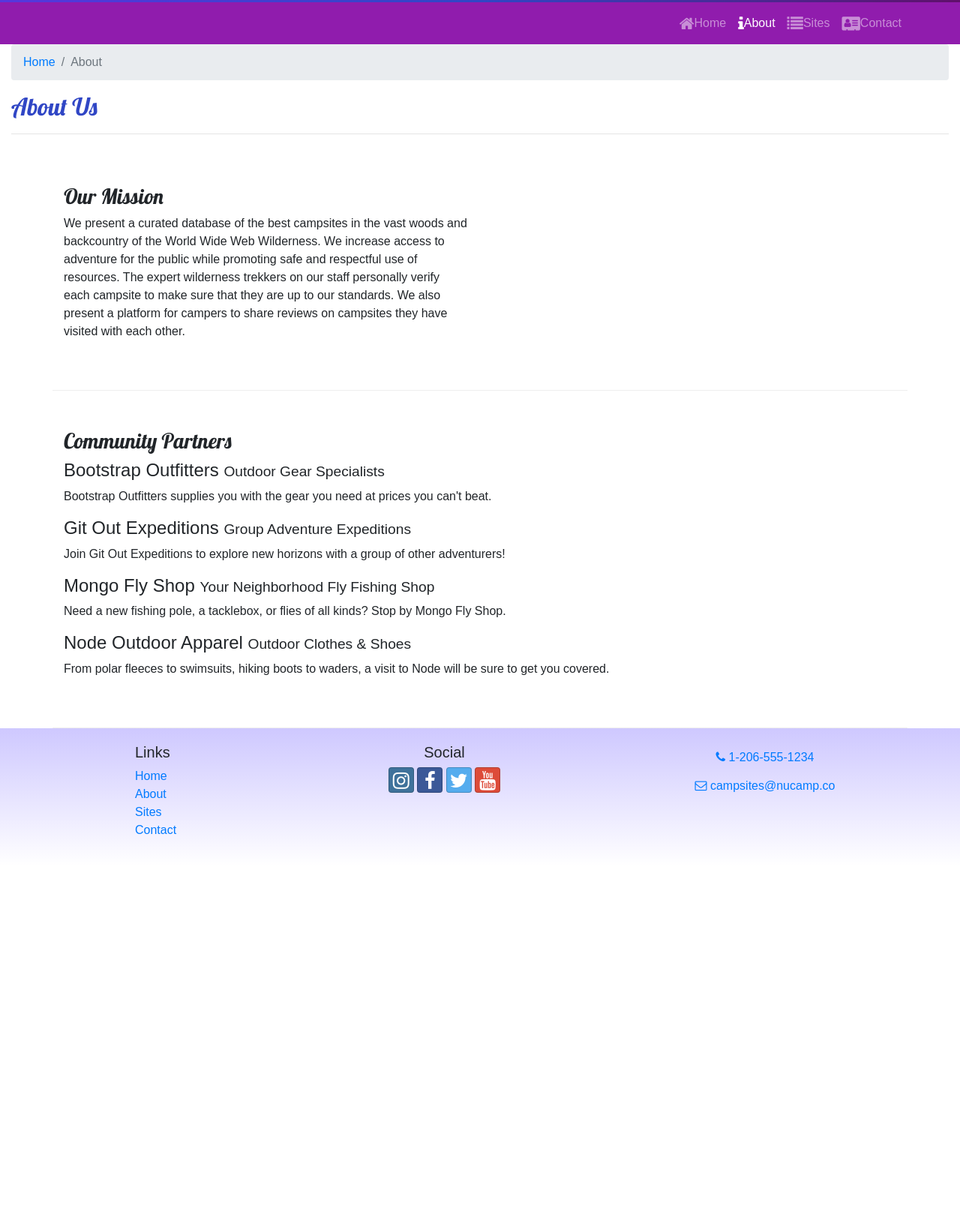
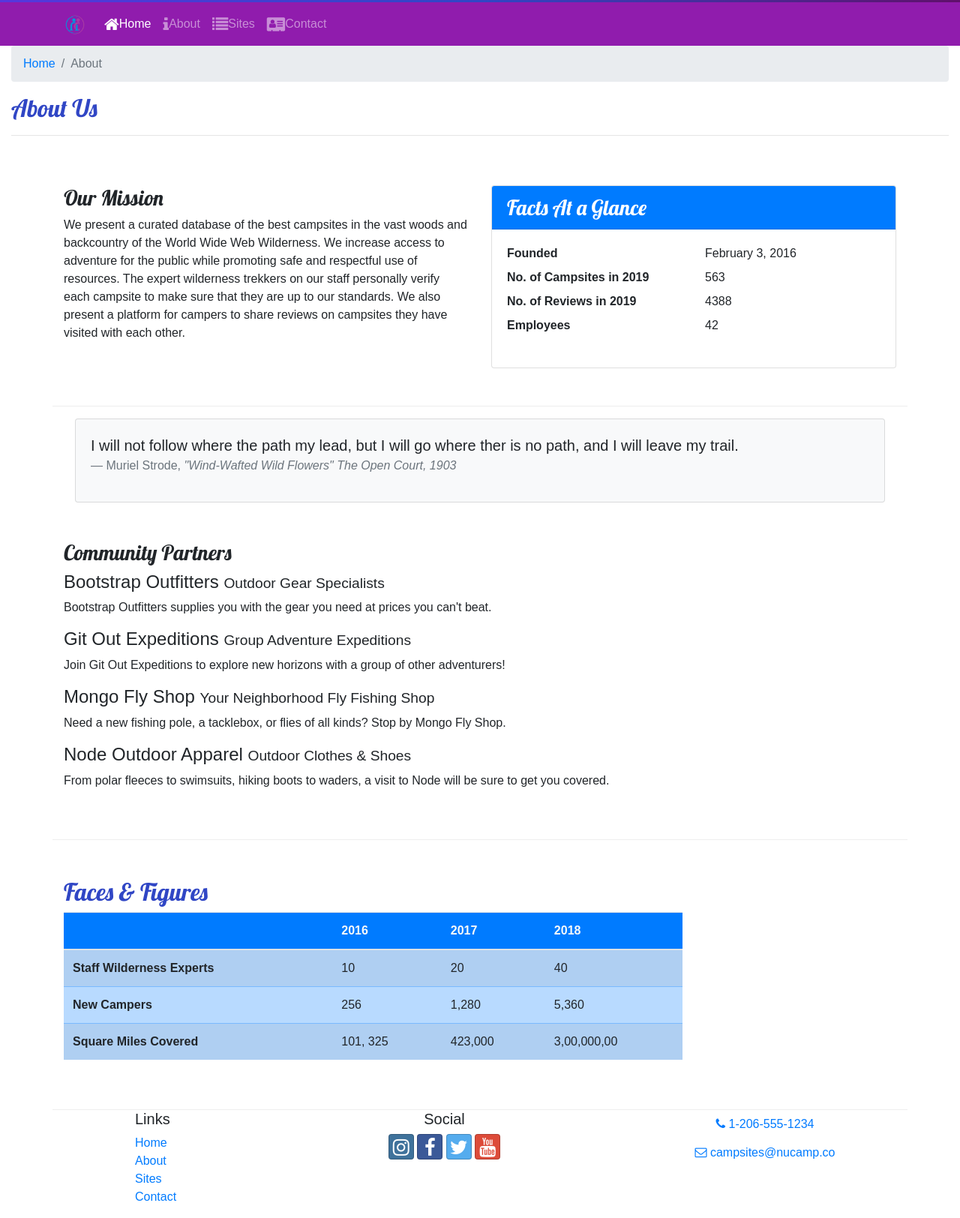
Before and after one commit to karacdev/nucamp-class-files, a website: page aboutus.html in a window 1280 px wide. Shown: the part 159-1783 px from the top of the page at 75% size. Before the commit the page ends 1314 px from the top, so only its background shows below. Drawn offline with nearby package versions, Linux system fonts and the light colour scheme.

Commit message:
Images and Media

```diff
--- a/aboutus.html
+++ b/aboutus.html
@@ -31,17 +31,20 @@
         </div>
     </header>
 
-    <nav class="navbar navbar-expand sm navbar-dark sticky-top">
+    <!--NavBar Navigation-->
+<nav class="navbar navbar-expand-sm navbar-dark sticky-top">
     <div class="container">
-        <button class="navbar-toggler ml-auto">
+    <a class="navbar-brand" href="#"><img src="img/logo.png" height="30" width="30"></a>
+    <button class="navbar-toggler ml-auto" type="button" data-toggle="collapse" data-target="#nucampNavbar">
         <span class="navbar-toggler-icon"></span>
         </button>
-        <div class="collaspe navbar-collapse" id="nucampNavbar">
-        </div>
+
+         <!--Collaspe Menu Hamburger-->
+         <div class="collapse navbar-collapse" id="nucampNavbar">
             <ul class="navbar-nav">
-            <li class="nav-item"><a class="nav-link" href="#"><i class="fa fa-home fa-lg"></i>Home</a></li>
-            <li class="nav-item active"><a class="nav-link" href="aboutus.html"><i class="fa fa-info fa-lg"></i>About</a></li>
-            <li class="nav-item"><a class="nav-link" href="#"><i class="fa fa-list fa-lg"></i>Sites</a></li>
+                <li class="nav-item active"><a class="nav-link" href="index.html"><i class="fa fa-home fa-lg"></i>Home</a></li>
+                <li class="nav-item"><a class="nav-link" href="#"><i class="fa fa-info fa-lg"></i>About</a></li>
+                <li class="nav-item"><a class="nav-link" href="contactus.html"><i class="fa fa-list fa-lg"></i>Sites</a></li>
                 <li class="nav-item"><a class="nav-link" href="#"><i class="fa fa-address-card fa-lg"></i>Contact</a></li>
              </ul>
          </div>
@@ -66,6 +69,35 @@
                 <h3>Our Mission</h3>
                 <p>We present a curated database of the best campsites in the vast woods and backcountry of the World Wide Web Wilderness. We increase access to adventure for the public while promoting safe and respectful use of resources. The expert wilderness trekkers on our staff personally verify each campsite to make sure that they are up to our standards. We also present a platform for campers to share reviews on campsites they have visited with each other.</p>
             </div>
+            <div class="col-sm-6">
+                <div class="card">
+                    <h3 class="card-header bg-primary text-white">Facts At a Glance</h3>
+                    <div class="card-body">
+                        <dl class="row">
+                            <dt class="col-6">Founded</dt>
+                        <dd class="col-6">February 3, 2016</dd>
+                            <dt class="col-6">No. of Campsites in 2019</dt>
+                            <dd class="col-6">563</dd>
+                            <dt class="col-6">No. of Reviews in 2019</dt>
+                            <dd class="col-6">4388</dd>
+                            <dt class="col-6">Employees</dt>
+                            <dd class="col-6">42</dd>
+                        </dl>
+                    </div>
+                </div>
+            </div>
+        </div>
+        <div class="col">
+            <div class="card bg-light mt-3">
+                <blockquote class="blockquote card-body">
+                    <p class="mb-0">I will not follow where the path my lead, but I will go where ther is no path, and I will leave my trail.</p>
+                    <footer class="blockquote-footer">Muriel Strode,
+                        <cite title="Source Title">"Wind-Wafted Wild Flowers"
+                            The Open Court, 1903
+                        </cite>
+                    </footer>
+                </blockquote>
+            </div>
         </div>
     </div>
         <div class="container">
@@ -82,9 +114,47 @@
                 <p class="d-none d-sm-block" >From polar fleeces to swimsuits, hiking boots to waders, a visit to Node will be sure to get you covered.</p>
             </div>
         </div>
+    <div class="row row-content">
+       <div class="col-sm-9">
+           <h2>Faces &amp; Figures</h2>
+           <div class="table-responsive">
+               <table class="table table-striped">
+                   <thead>
+                       <tr class="bg-primary text-light">
+                           <th></th>
+                           <th>2016</th>
+                           <th>2017</th>
+                           <th>2018</th>
+                       </tr>
+                   </thead>
+                   <tbody class="table-primary">
+                       <tr>
+                           <th>Staff Wilderness Experts</th>
+                           <td>10</td>
+                           <td>20</td>
+                           <td>40</td>
+                       </tr>
+                       <tr>
+                           <th>New Campers</th>
+                           <td>256</td>
+                           <td>1,280</td>
+                           <td>5,360</td>
+                       </tr>
+                       <tr>
+                           <th>Square Miles Covered</th>
+                           <td>101, 325</td>
+                           <td>423,000</td>
+                           <td>3,00,000,00</td>
+                       </tr>
+                   </tbody>
+               </table>
+           </div>
+       </div>
     </div>
 
-    <footer>
+    </div>
+
+    <footer class="site-foooter">
         <div class="container">
             <div class="row">
                 <div class="col-4 col-sm-2 offset-1">
--- a/css/styles.css
+++ b/css/styles.css
@@ -14,7 +14,7 @@ header h2{
     color: #CEC8FF;
 }
 
-footer{
+.site-footer{
     background-image: linear-gradient(#CEC8FF, white);
     padding: 20px 0;
 }
```
Also changed, not shown: contactus.html (+12 -5 lines), index.html (+22 -9 lines), img/bootstrap-thumb.png (added), img/breadcrumb-trail-thumb.jpg (added), img/breadcrumb-trail.jpg (added), img/chrome-river-thumb.jpg (added), img/chrome-river.jpg (added), img/logo.png (added), img/react-lake-thumb.jpg (added), img/react-lake.jpg (added), 1 other file. Lines whose indentation alone changed are shown as unchanged.
